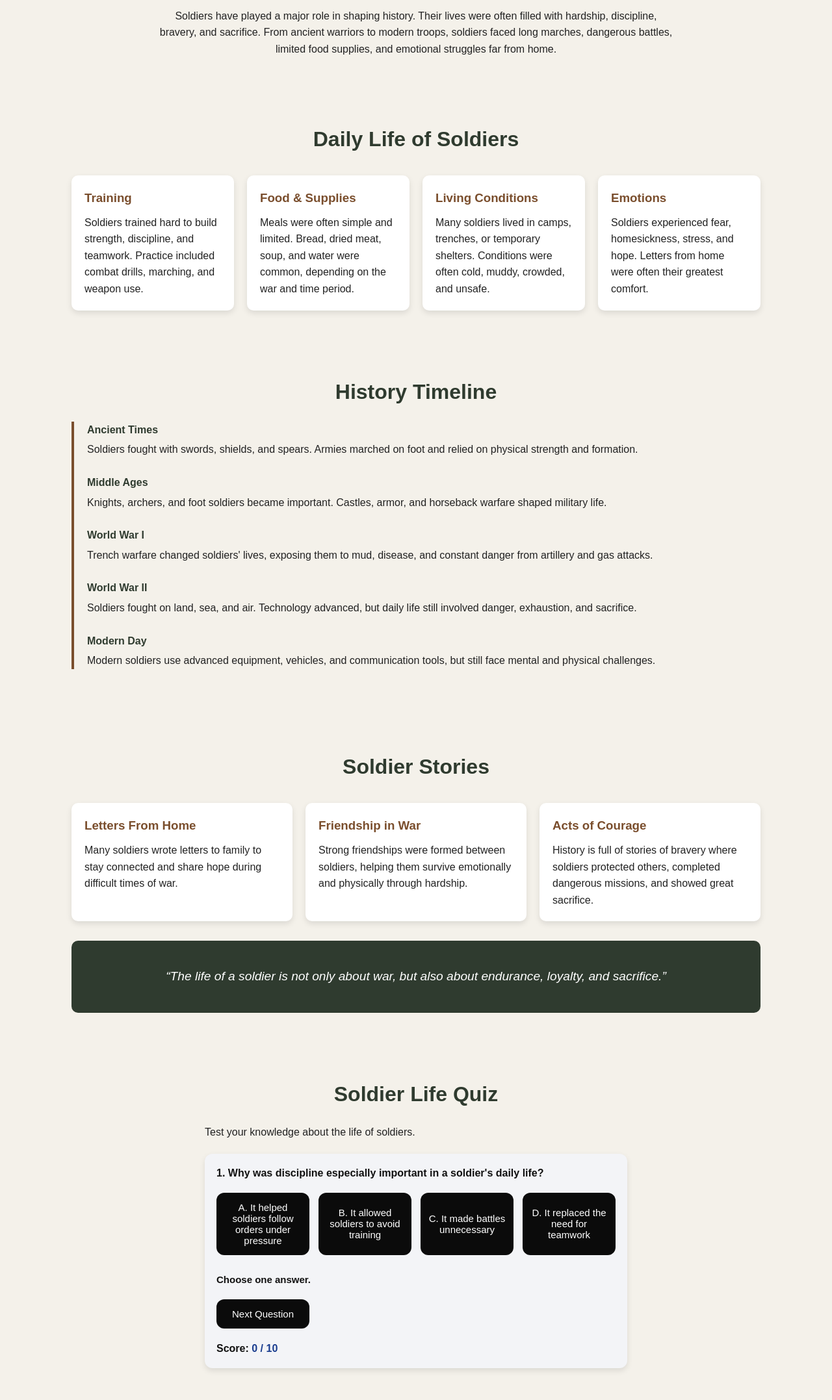
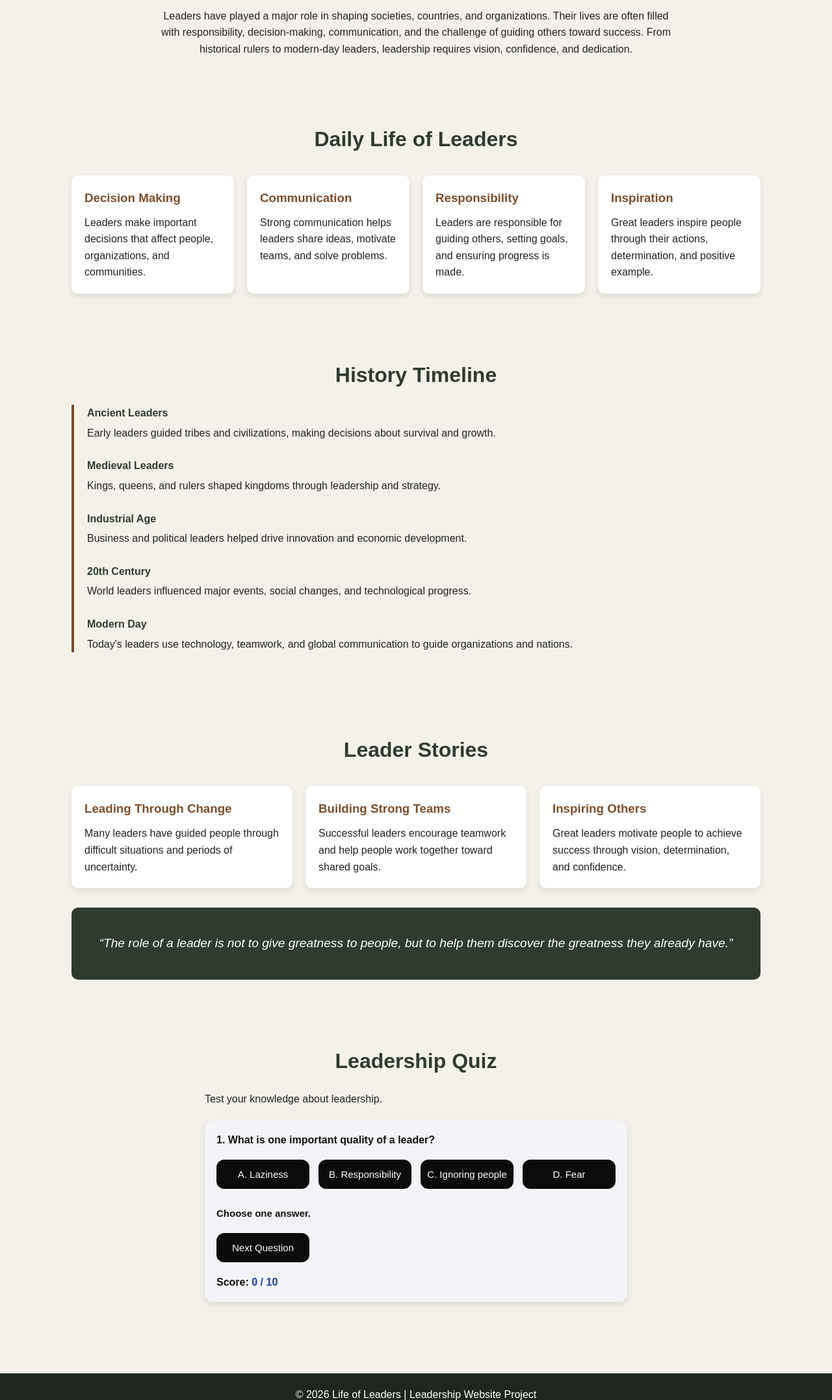
Before and after one commit to JuJuCheung/JuJuCheung.github.io, a plain HTML site: page History.html in a window 1280 px wide. Shown: the part 645-2800 px from the top of the page at 65% size. Drawn offline with Linux system fonts and the light colour scheme.

Commit message:
Refactor History.html to focus on leaders
Updated the content and structure of the History.html file to reflect a new focus on leaders instead of soldiers, including changes to the title, sections, and quiz content.

```diff
--- a/History.html
+++ b/History.html
@@ -3,7 +3,7 @@
 <head>
   <meta charset="UTF-8" />
   <meta name="viewport" content="width=device-width, initial-scale=1.0" />
-  <title>Life of Soldiers</title>
+  <title>Life of Leaders</title>
   <style>
     * {
       margin: 0;
@@ -20,7 +20,7 @@
 
     header {
       background: linear-gradient(rgba(0,0,0,0.55), rgba(0,0,0,0.55)),
-      url('https://images.unsplash.com/photo-1505664194779-8beaceb93744?auto=format&fit=crop&w=1400&q=80') center/cover no-repeat;
+      url('https://images.unsplash.com/photo-1521737604893-d14cc237f11d?auto=format&fit=crop&w=1400&q=80') center/cover no-repeat;
       height: 60vh;
       color: white;
       display: flex;
@@ -260,8 +260,8 @@
 
   <header>
     <div class="hero-text">
-      <h1>Life of Soldiers</h1>
-      <p>Exploring the daily struggles, courage, and sacrifices of soldiers throughout history.</p>
+      <h1>Life of Leaders</h1>
+      <p>Exploring the responsibilities, decisions, and achievements of leaders throughout history.</p>
     </div>
   </header>
 
@@ -274,32 +274,33 @@
   </nav>
 
   <section id="about">
-    <h2>About Soldiers' Lives</h2>
+    <h2>About Leaders' Lives</h2>
     <p style="text-align:center; max-width:800px; margin:auto;">
-      Soldiers have played a major role in shaping history. Their lives were often filled with hardship,
-      discipline, bravery, and sacrifice. From ancient warriors to modern troops, soldiers faced long marches,
-      dangerous battles, limited food supplies, and emotional struggles far from home.
+      Leaders have played a major role in shaping societies, countries, and organizations.
+      Their lives are often filled with responsibility, decision-making, communication,
+      and the challenge of guiding others toward success. From historical rulers to
+      modern-day leaders, leadership requires vision, confidence, and dedication.
     </p>
   </section>
 
   <section id="daily-life">
-    <h2>Daily Life of Soldiers</h2>
+    <h2>Daily Life of Leaders</h2>
     <div class="cards">
       <div class="card">
-        <h3>Training</h3>
-        <p>Soldiers trained hard to build strength, discipline, and teamwork. Practice included combat drills, marching, and weapon use.</p>
+        <h3>Decision Making</h3>
+        <p>Leaders make important decisions that affect people, organizations, and communities.</p>
       </div>
       <div class="card">
-        <h3>Food & Supplies</h3>
-        <p>Meals were often simple and limited. Bread, dried meat, soup, and water were common, depending on the war and time period.</p>
+        <h3>Communication</h3>
+        <p>Strong communication helps leaders share ideas, motivate teams, and solve problems.</p>
       </div>
       <div class="card">
-        <h3>Living Conditions</h3>
-        <p>Many soldiers lived in camps, trenches, or temporary shelters. Conditions were often cold, muddy, crowded, and unsafe.</p>
+        <h3>Responsibility</h3>
+        <p>Leaders are responsible for guiding others, setting goals, and ensuring progress is made.</p>
       </div>
       <div class="card">
-        <h3>Emotions</h3>
-        <p>Soldiers experienced fear, homesickness, stress, and hope. Letters from home were often their greatest comfort.</p>
+        <h3>Inspiration</h3>
+        <p>Great leaders inspire people through their actions, determination, and positive example.</p>
       </div>
     </div>
   </section>
@@ -308,54 +309,54 @@
     <h2>History Timeline</h2>
     <div class="timeline">
       <div class="timeline-item">
-        <h4>Ancient Times</h4>
-        <p>Soldiers fought with swords, shields, and spears. Armies marched on foot and relied on physical strength and formation.</p>
+        <h4>Ancient Leaders</h4>
+        <p>Early leaders guided tribes and civilizations, making decisions about survival and growth.</p>
       </div>
       <div class="timeline-item">
-        <h4>Middle Ages</h4>
-        <p>Knights, archers, and foot soldiers became important. Castles, armor, and horseback warfare shaped military life.</p>
+        <h4>Medieval Leaders</h4>
+        <p>Kings, queens, and rulers shaped kingdoms through leadership and strategy.</p>
       </div>
       <div class="timeline-item">
-        <h4>World War I</h4>
-        <p>Trench warfare changed soldiers' lives, exposing them to mud, disease, and constant danger from artillery and gas attacks.</p>
+        <h4>Industrial Age</h4>
+        <p>Business and political leaders helped drive innovation and economic development.</p>
       </div>
       <div class="timeline-item">
-        <h4>World War II</h4>
-        <p>Soldiers fought on land, sea, and air. Technology advanced, but daily life still involved danger, exhaustion, and sacrifice.</p>
+        <h4>20th Century</h4>
+        <p>World leaders influenced major events, social changes, and technological progress.</p>
       </div>
       <div class="timeline-item">
         <h4>Modern Day</h4>
-        <p>Modern soldiers use advanced equipment, vehicles, and communication tools, but still face mental and physical challenges.</p>
+        <p>Today's leaders use technology, teamwork, and global communication to guide organizations and nations.</p>
       </div>
     </div>
   </section>
 
   <section id="stories">
-    <h2>Soldier Stories</h2>
+    <h2>Leader Stories</h2>
     <div class="cards">
       <div class="card">
-        <h3>Letters From Home</h3>
-        <p>Many soldiers wrote letters to family to stay connected and share hope during difficult times of war.</p>
+        <h3>Leading Through Change</h3>
+        <p>Many leaders have guided people through difficult situations and periods of uncertainty.</p>
       </div>
       <div class="card">
-        <h3>Friendship in War</h3>
-        <p>Strong friendships were formed between soldiers, helping them survive emotionally and physically through hardship.</p>
+        <h3>Building Strong Teams</h3>
+        <p>Successful leaders encourage teamwork and help people work together toward shared goals.</p>
       </div>
       <div class="card">
-        <h3>Acts of Courage</h3>
-        <p>History is full of stories of bravery where soldiers protected others, completed dangerous missions, and showed great sacrifice.</p>
+        <h3>Inspiring Others</h3>
+        <p>Great leaders motivate people to achieve success through vision, determination, and confidence.</p>
       </div>
     </div>
 
     <div class="quote">
-      “The life of a soldier is not only about war, but also about endurance, loyalty, and sacrifice.”
+      “The role of a leader is not to give greatness to people, but to help them discover the greatness they already have.”
     </div>
   </section>
 
   <section id="quiz">
-    <h2>Soldier Life Quiz</h2>
+    <h2>Leadership Quiz</h2>
 
-    <div class="quiz-top-text">Test your knowledge about the life of soldiers.</div>
+    <div class="quiz-top-text">Test your knowledge about leadership.</div>
 
     <div class="quiz-wrapper">
       <div id="quiz-container">
@@ -369,60 +370,60 @@
   </section>
 
   <footer>
-    <p>&copy; 2026 Life of Soldiers | History Website Project</p>
+    <p>&copy; 2026 Life of Leaders | Leadership Website Project</p>
   </footer>
 
   <script>
     const quizData = [
       {
-        question: "1. Why was discipline especially important in a soldier's daily life?",
-        answers: ["A. It helped soldiers follow orders under pressure", "B. It allowed soldiers to avoid training", "C. It made battles unnecessary", "D. It replaced the need for teamwork"],
+        question: "1. What is one important quality of a leader?",
+        answers: ["A. Laziness", "B. Responsibility", "C. Ignoring people", "D. Fear"],
+        correct: 1
+      },
+      {
+        question: "2. Why is communication important for leaders?",
+        answers: ["A. To confuse people", "B. To share ideas clearly", "C. To avoid teamwork", "D. To waste time"],
+        correct: 1
+      },
+      {
+        question: "3. What do leaders often do?",
+        answers: ["A. Set goals", "B. Sleep all day", "C. Avoid decisions", "D. Follow everyone else"],
         correct: 0
       },
       {
-        question: "2. How could limited food supplies affect soldiers during war?",
-        answers: ["A. They made soldiers less tired", "B. They reduced energy and morale", "C. They made camps safer", "D. They improved communication"],
-        correct: 1
+        question: "4. Which skill helps leaders solve problems?",
+        answers: ["A. Decision making", "B. Daydreaming", "C. Complaining", "D. Guessing"],
+        correct: 0
       },
       {
-        question: "3. Why were trenches dangerous places to live and fight?",
-        answers: ["A. They were too clean and comfortable", "B. They had no connection to battles", "C. They exposed soldiers to mud, disease, and attack", "D. They were only used for training"],
+        question: "5. What do great leaders inspire?",
+        answers: ["A. Confusion", "B. Fear", "C. Motivation", "D. Laziness"],
         correct: 2
       },
       {
-        question: "4. Which answer best explains why soldiers often felt homesick?",
-        answers: ["A. They spent long periods away from family", "B. They had too much free time at home", "C. They never faced danger", "D. They disliked receiving letters"],
+        question: "6. Leaders often work with:",
+        answers: ["A. Teams", "B. Nobody", "C. Animals only", "D. Machines only"],
         correct: 0
       },
       {
-        question: "5. Why were letters from home emotionally important to soldiers?",
-        answers: ["A. They replaced weapons", "B. They helped soldiers feel connected and hopeful", "C. They gave soldiers extra food", "D. They ended the war faster"],
-        correct: 1
-      },
-      {
-        question: "6. What made teamwork valuable for soldiers in difficult conditions?",
-        answers: ["A. It helped soldiers support and protect each other", "B. It allowed soldiers to ignore commands", "C. It made training unnecessary", "D. It meant soldiers never felt fear"],
+        question: "7. What helps a leader gain trust?",
+        answers: ["A. Honesty", "B. Lying", "C. Avoiding people", "D. Blaming others"],
         correct: 0
       },
       {
-        question: "7. What does endurance mean when describing soldiers' lives?",
-        answers: ["A. Avoiding all danger", "B. Giving up when conditions are hard", "C. Continuing through hardship and exhaustion", "D. Living with luxury and comfort"],
-        correct: 2
+        question: "8. Why do leaders set goals?",
+        answers: ["A. To guide progress", "B. To create problems", "C. To waste resources", "D. To avoid success"],
+        correct: 0
       },
       {
-        question: "8. How did modern technology change soldiers' daily experiences?",
-        answers: ["A. It removed all risks from war", "B. It introduced advanced equipment and communication tools", "C. It ended the need for training", "D. It made teamwork less important"],
-        correct: 1
+        question: "9. Which of these is a leadership trait?",
+        answers: ["A. Confidence", "B. Carelessness", "C. Impatience", "D. Dishonesty"],
+        correct: 0
       },
       {
-        question: "9. Why did strong friendships matter between soldiers?",
-        answers: ["A. They helped soldiers avoid all duties", "B. They guaranteed victory in every battle", "C. They gave emotional support during hardship", "D. They replaced military training"],
-        correct: 2
-      },
-      {
-        question: "10. Which statement best summarizes the life of a soldier?",
-        answers: ["A. It was mostly easy and comfortable", "B. It involved discipline, sacrifice, danger, and endurance", "C. It was only about weapons and battles", "D. It had no emotional challenges"],
-        correct: 1
+        question: "10. A successful leader is often known for:",
+        answers: ["A. Inspiration and responsibility", "B. Doing nothing", "C. Avoiding challenges", "D. Ignoring people"],
+        correct: 0
       }
     ];
 
@@ -500,17 +501,10 @@
     });
 
     function showResult() {
-      let achievement = "";
-
-      if (score === 10) {
-        achievement = "🏆 History Teacher Achievement Unlocked!";
-      }
-
       quizContainer.innerHTML = `
         <div class="result-box">
           <h2>Quiz Complete</h2>
           <p>You got <strong>${score}</strong> out of <strong>10</strong>.</p>
-          ${achievement ? `<h3 style="color:gold;">${achievement}</h3>` : ""}
           <button class="restart-btn" onclick="location.reload()">Restart Quiz</button>
         </div>
       `;
```
